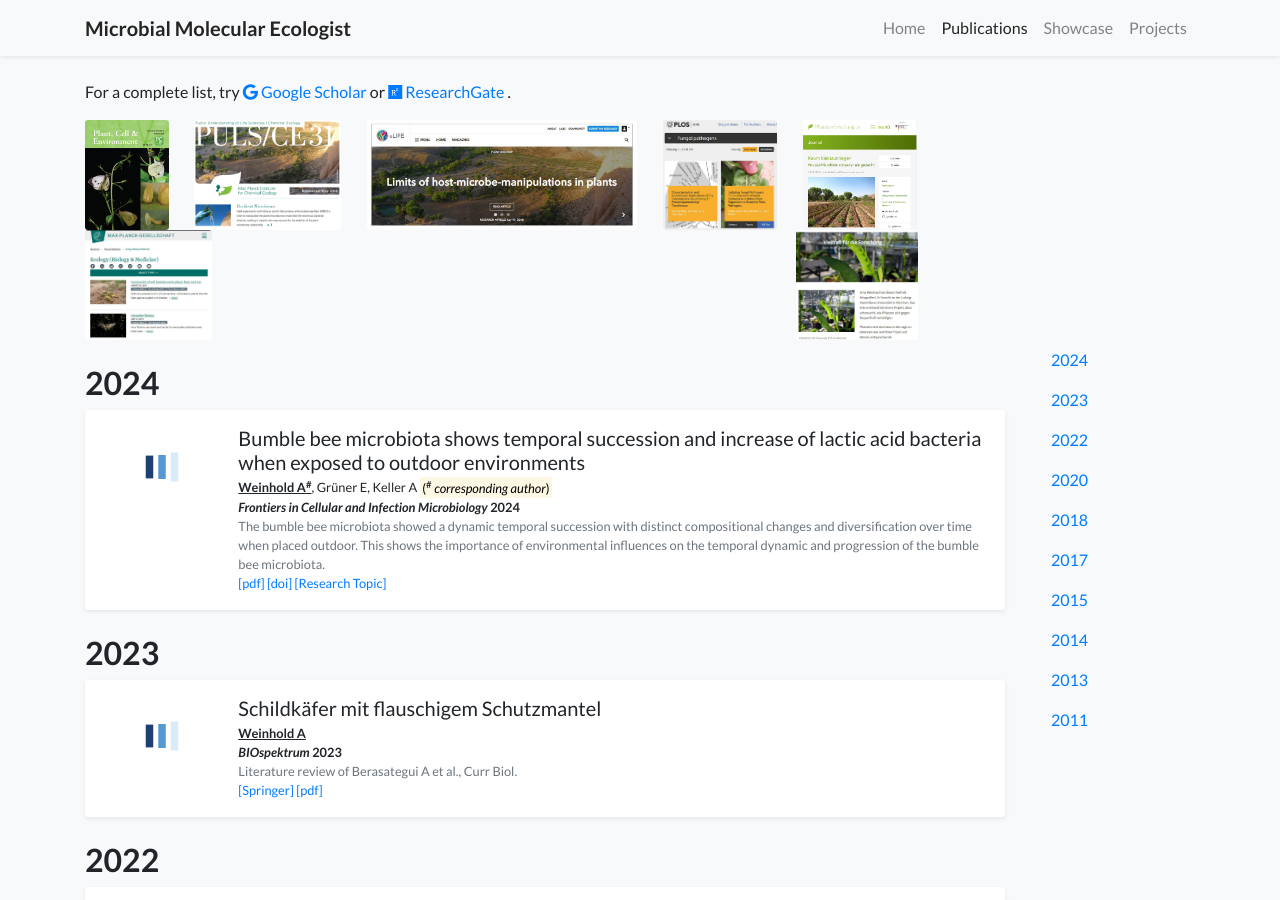
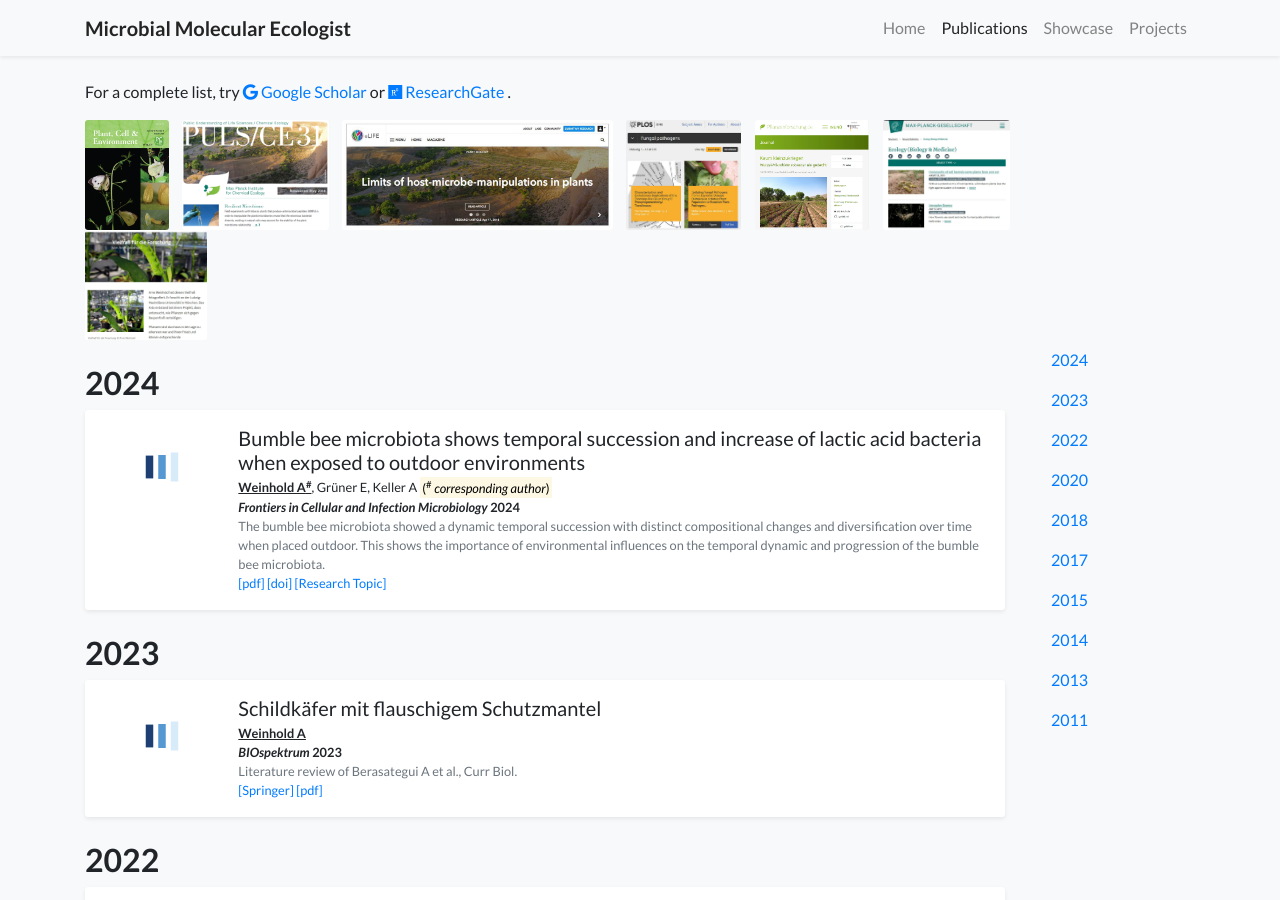
Before and after one commit to micromole/micromole.github.io, a Jekyll site: the page built from publications.html, in a window 1280 px wide and 900 px high. Built offline with Jekyll 4.4.1, drawn with Linux system fonts in a browser that asks for light colours; nearby versions of some CDN libraries; comment, search, counter and statistics services are not loaded; a style sheet for code colours, icons or effects is not loaded.

Commit message:
Update publications.html

```diff
--- a/publications.html
+++ b/publications.html
@@ -16,7 +16,7 @@
 
 <!-- Cover Image container -->
 <div class="row no-gutters mt-3">
-    <div class="col-12 col-md-12 col-lg-9">
+    <div class="col-12 col-md-12 col-lg-10">
         <div class="d-flex flex-wrap justify-content-between gap-2">
             <img src="/assets/images/covers/cover_PCE.jpg" alt="Image 1" class="rounded-sm img-fluid small-img">
             <img src="/assets/images/covers/cover_PULS.jpg" alt="Image 2" class="rounded-sm img-fluid small-img">
```
